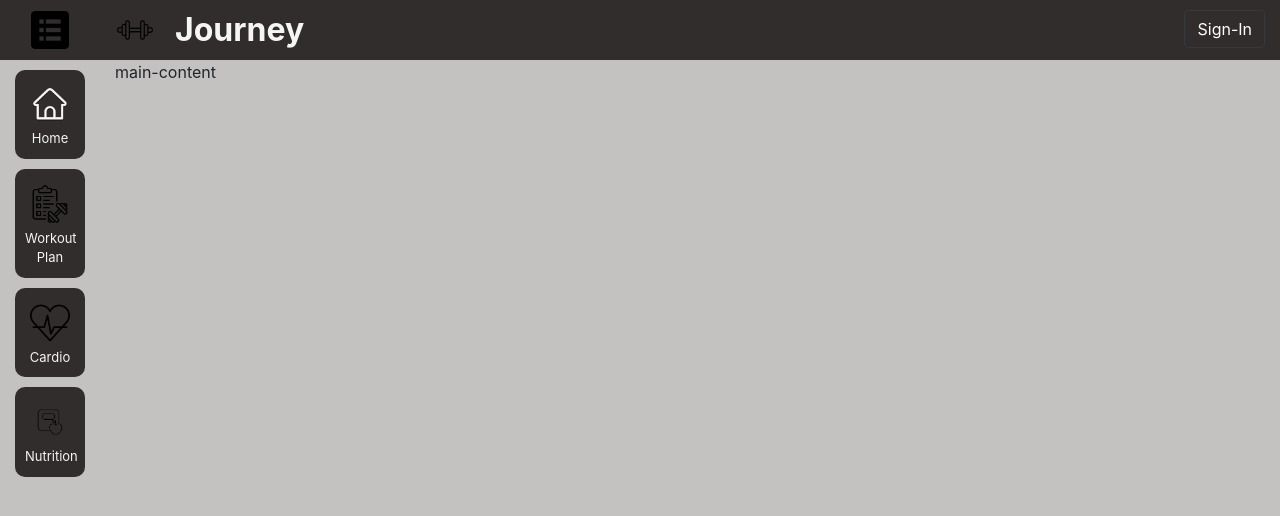
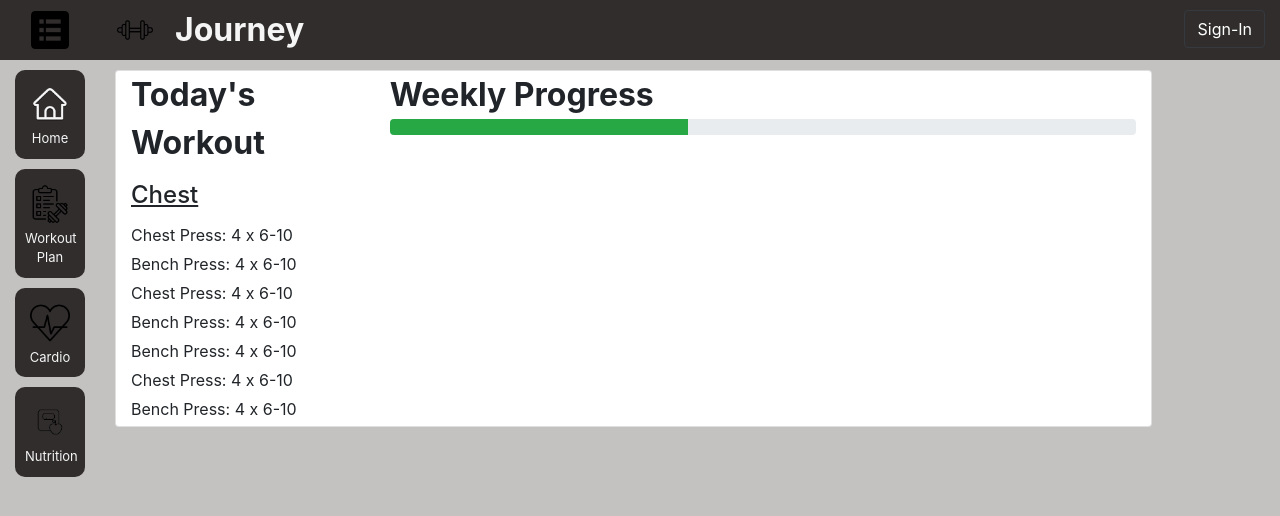
Before and after one commit to mtaraf/FitnessJourney, a React (Vite) app: page / in a window 1280 px wide. Shown: the top 516 px of the page. Built offline with nearby package versions, Linux system fonts and the light colour scheme.

Commit message:
Added Home page changes

```diff
--- a/src/App.jsx
+++ b/src/App.jsx
@@ -1,8 +1,9 @@
 import { useState } from "react";
 import "./App.css";
-import { Container, Row, Col } from "react-bootstrap";
+import { Container, Row, Col, Offcanvas } from "react-bootstrap";
 import Header from "./components/header/Header";
 import SideBar from "./components/side_bar/SideBar";
+import Home from "./components/home_page/Home";
 
 function App() {
   const [sideBar, setSideBar] = useState(false);
@@ -17,7 +18,9 @@ function App() {
           <Col sm="auto" class="no-gutters">
             <SideBar sideBar={sideBar}></SideBar>
           </Col>
-          <Col lg="10">main-content</Col>
+          <Col lg="10">
+            <Home />
+          </Col>
         </Row>
       </Container>
     </div>
--- a/src/components/header/Header.jsx
+++ b/src/components/header/Header.jsx
@@ -1,7 +1,7 @@
 import styles from "../../css/header/header.module.css";
 import { Row, Col, Container, Button, Image } from "react-bootstrap";
 import hamburgerMenuImage from "../../assets/hamburgerMenu.png";
-import icon from "../../assets/mainIcon.jpg";
+import icon from "../../assets/mainicon.jpg";
 import SignInButton from "./SignInButton";
 
 export default function Header({ setSideBar, current }) {
--- /dev/null
+++ b/src/components/home_page/Home.jsx
@@ -0,0 +1,31 @@
+import { Container, Row, Col } from "react-bootstrap";
+import WorkoutOverview from "./WorkoutOverview";
+
+export default function Home() {
+  const details = [
+    "Chest Press: 4 x 6-10",
+    "Bench Press: 4 x 6-10",
+    "Chest Press: 4 x 6-10",
+    "Bench Press: 4 x 6-10",
+    "Bench Press: 4 x 6-10",
+    "Chest Press: 4 x 6-10",
+    "Bench Press: 4 x 6-10",
+  ];
+
+  return (
+    <Container fluid>
+      <Row>
+        <WorkoutOverview
+          workoutTitle={"Chest"}
+          workoutDetails={details}
+          weeklyProgress={2}
+          weeklyWorkouts={5}
+        />
+      </Row>
+      <Row>
+        <Col></Col>
+        <Col></Col>
+      </Row>
+    </Container>
+  );
+}
--- /dev/null
+++ b/src/components/home_page/WorkoutCard.jsx
@@ -0,0 +1,25 @@
+import { Offcanvas, Card } from "react-bootstrap";
+import styles from "../../css/home_page/workoutCard.module.css";
+import { useState } from "react";
+
+export default function WorkoutCard({ day, title, body }) {
+  const [show, setShow] = useState(true);
+
+  function handleClose() {
+    setShow(false);
+  }
+
+  function handleShow() {
+    setShow(true);
+    console.log(show);
+  }
+
+  return (
+    <div className={styles.card}>
+      <Card onClick={() => handleShow()}>
+        <div className={styles.title}>{day}</div>
+        <div className={styles.subTitle}>{title}</div>
+      </Card>
+    </div>
+  );
+}
--- /dev/null
+++ b/src/components/home_page/WorkoutOverview.jsx
@@ -0,0 +1,49 @@
+import {
+  Card,
+  Row,
+  Col,
+  Container,
+  Offcanvas,
+  ProgressBar,
+} from "react-bootstrap";
+import WorkoutCard from "./WorkoutCard";
+import styles from "../../css/home_page/workoutOverview.module.css";
+import { useState } from "react";
+
+export default function WorkoutOverview({
+  workoutTitle,
+  workoutDetails,
+  weeklyWorkouts,
+  weeklyProgress,
+}) {
+  return (
+    <div className={styles.card}>
+      <Card>
+        <Container fluid>
+          <Row>
+            <Col sm={3} class="no-gutters">
+              <div className={styles.currentWorkout}>
+                <div className={styles.title}>Today's Workout</div>
+                <div className={styles.subTitle}>{workoutTitle}</div>
+                <div>
+                  {workoutDetails.map((detail) => (
+                    <div className={styles.details}>{detail}</div>
+                  ))}
+                </div>
+              </div>
+            </Col>
+            <Col sm={9} class="no-gutters">
+              <div className={styles.title}>Weekly Progress</div>
+              <div>
+                <ProgressBar
+                  variant="success"
+                  now={(weeklyProgress / weeklyWorkouts) * 100}
+                />
+              </div>
+            </Col>
+          </Row>
+        </Container>
+      </Card>
+    </div>
+  );
+}
--- /dev/null
+++ b/src/css/home_page/workoutCard.module.css
@@ -0,0 +1,15 @@
+.title {
+  font-weight: bold;
+  font-size: larger;
+}
+
+.subTitle {
+  font-weight: 500;
+  font-size: large;
+}
+
+.card {
+  cursor: pointer;
+  margin: 10px 10px;
+  width: 150px;
+}
--- /dev/null
+++ b/src/css/home_page/workoutOverview.module.css
@@ -0,0 +1,23 @@
+.card {
+  width: 100%;
+  margin: 10px 0px;
+}
+
+.title {
+  font-weight: bold;
+  font-size: 2em;
+}
+
+.subTitle {
+  font-weight: 500;
+  font-size: 1.5em;
+  text-decoration: underline;
+  margin: 10px 0px;
+}
+
+.details {
+  margin: 5px 0px;
+}
+
+.currentWorkout {
+}
```
Also changed, not shown: src/components/workout_plan/WorkoutPlan.jsx (added, +13 -0 lines).
